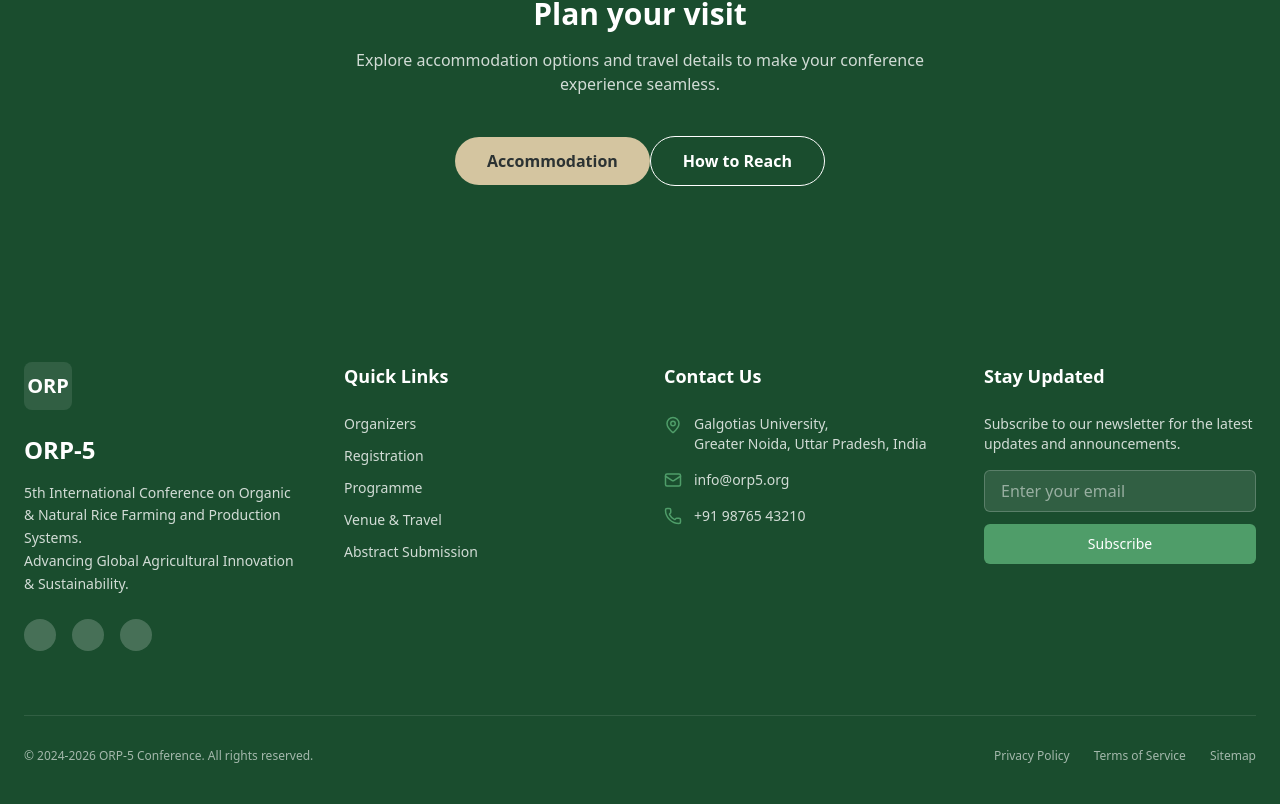
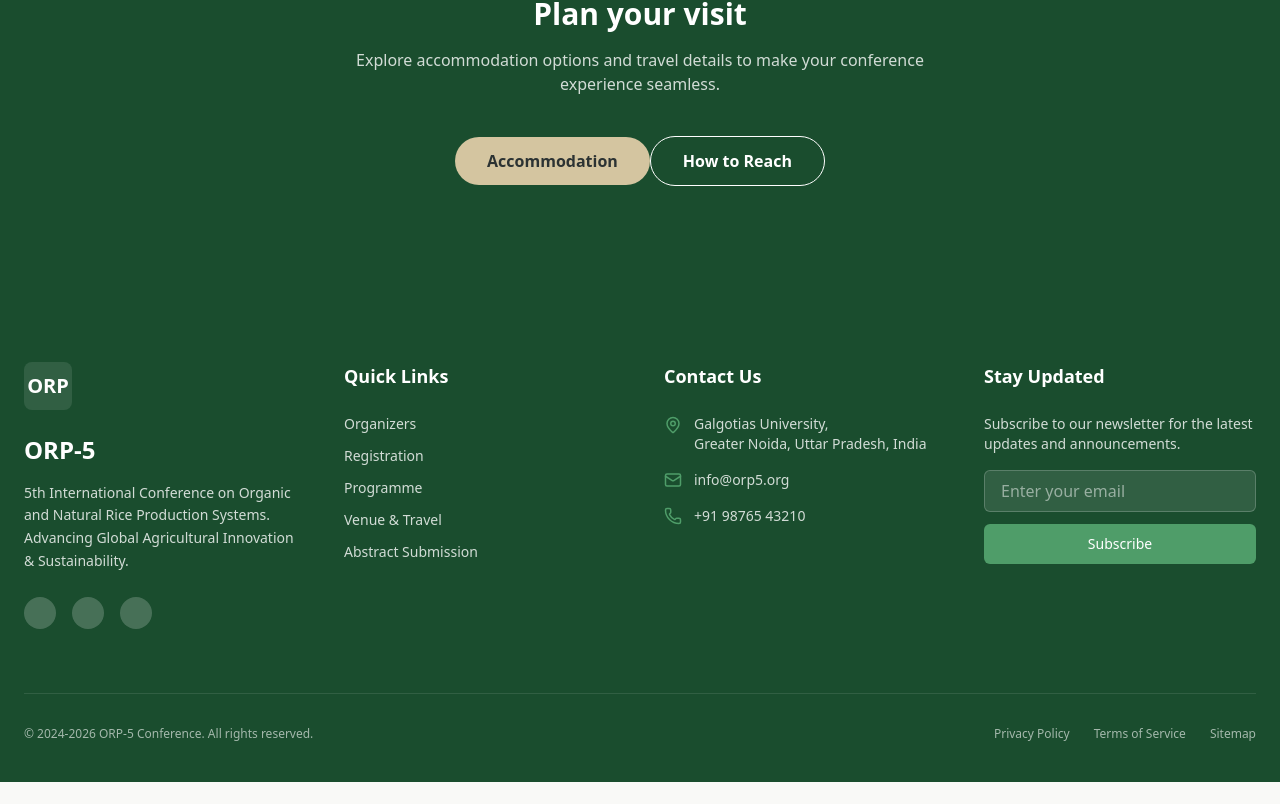
Before and after one commit to Anand2842/college, a Next.js app in the folder orp5-platform/: page /venue in a window 1280 px wide. Shown: the part 2916-3720 px from the top of the page. After the commit the page ends 3698 px from the top, so only its background shows below. Built offline with nearby package versions, Linux system fonts and the light colour scheme; no server answers; the database is empty.

Commit message:
Update conference title, metadata, and hero section

```diff
--- a/orp5-platform/src/app/about/metadata.ts
+++ b/orp5-platform/src/app/about/metadata.ts
@@ -2,7 +2,7 @@ import { createPageMetadata } from '@/lib/metadata';
 
 export const metadata = createPageMetadata({
     title: 'About ORP-5',
-    description: 'Learn about the 5th International Conference on Organic Rice Farming - objectives, organizers, vision, and our commitment to sustainable agriculture.',
+    description: 'Learn about the 5th International Conference on Organic and Natural Rice Production Systems - objectives, organizers, vision, and our commitment to sustainable agriculture.',
     path: '/about',
     keywords: ['organic rice', 'conference objectives', 'sustainable farming', 'rice agriculture', 'ORP-5 about'],
 });
--- a/orp5-platform/src/app/admin/pages/home/page.tsx
+++ b/orp5-platform/src/app/admin/pages/home/page.tsx
@@ -143,13 +143,13 @@ export default function HomepageEditor() {
                                     label="Highlighted Text (Gold)"
                                     value={headlineParts.highlight}
                                     onChange={(e: React.ChangeEvent<HTMLInputElement>) => setHeadlineParts(p => ({ ...p, highlight: e.target.value }))}
-                                    placeholder="Organic Rice"
+                                    placeholder="Organic and Natural Rice"
                                 />
                                 <AdminInput
                                     label="Bottom Text"
                                     value={headlineParts.post}
                                     onChange={(e: React.ChangeEvent<HTMLInputElement>) => setHeadlineParts(p => ({ ...p, post: e.target.value }))}
-                                    placeholder="Farming"
+                                    placeholder="Production Systems"
                                 />
                             </div>
 
--- a/orp5-platform/src/app/layout.tsx
+++ b/orp5-platform/src/app/layout.tsx
@@ -19,8 +19,11 @@ const merriweather = Merriweather({
 
 export const metadata: Metadata = {
   metadataBase: new URL(process.env.NEXT_PUBLIC_SITE_URL || 'https://orp5.org'),
-  title: "ORP-5 Conference",
-  description: "5th International Conference on Organic & Natural Rice Farming",
+  title: {
+    template: '%s | ORP-5',
+    default: '5th International Conference on Organic and Natural Rice Production Systems'
+  },
+  description: "5th International Conference on Organic and Natural Rice Production Systems",
   verification: {
     google: 'zRwQmTsh44vfMqOPfNQTG9qQ_TUUg9KfSGA3LbXK41A',
   },
--- a/orp5-platform/src/app/page.tsx
+++ b/orp5-platform/src/app/page.tsx
@@ -24,10 +24,10 @@ const iconMap: Record<string, LucideIcon> = {
 };
 
 export const metadata = createPageMetadata({
-  title: '5th International Conference on Organic Rice Farming',
-  description: 'Join ORP-5 for cutting-edge discussions on sustainable organic rice farming, featuring leading experts, workshops, and networking opportunities.',
+  title: '5th International Conference on Organic and Natural Rice Production Systems',
+  description: 'Join ORP-5 for cutting-edge discussions on sustainable organic and natural rice production, featuring leading experts, workshops, and networking opportunities.',
   path: '/',
-  keywords: ['organic rice farming', 'sustainable agriculture', 'rice conference', 'ORP-5', 'agriculture symposium'],
+  keywords: ['organic rice', 'natural farming', 'sustainable agriculture', 'rice conference', 'ORP-5', 'production systems'],
 });
 
 export const revalidate = 0; // Ensure dynamic fetching for now, or use revalidatePath
@@ -36,13 +36,35 @@ export default async function Home() {
   let cmsData = null;
   try {
     cmsData = await getHomepageData();
+    console.log(`[${new Date().toISOString()}] Homepage Data Fetched:`, cmsData ? "Success" : "Failed");
   } catch (error) {
     console.error("Error fetching homepage data:", error);
   }
 
   // Fallback default data if CMS returns null (first load before admin save)
   const defaultData: any = {
-    // ... existing content ...
+    hero: {
+      headline: "5th International Conference on <br /> <span class='text-rice-gold'>Organic and Natural Rice</span> <br /> Production Systems",
+      subheadline: "Cultivating a Sustainable Future",
+      backgroundImage: "https://images.unsplash.com/photo-1536617621972-e5659779df3a?q=80&w=2938&auto=format&fit=crop"
+    },
+    partners: [
+      { id: "p1", name: "Organizer 1", logoUrl: "" },
+      { id: "p2", name: "Organizer 2", logoUrl: "" },
+      { id: "p3", name: "Organizer 3", logoUrl: "" }
+    ],
+    themes: [],
+    speakers: [],
+    programme: {},
+    dates: [],
+    whyJoin: [],
+    gallery: [],
+    faq: [],
+    venue: {
+      title: "Conference Venue",
+      description: "Join us at our world-class facility.",
+      address: "123 Conference Center Dr."
+    }
   };
 
   const data = cmsData || defaultData;
--- a/orp5-platform/src/app/registration/metadata.ts
+++ b/orp5-platform/src/app/registration/metadata.ts
@@ -2,7 +2,7 @@ import { createPageMetadata } from '@/lib/metadata';
 
 export const metadata = createPageMetadata({
     title: 'Delegate Registration',
-    description: 'Register for ORP-5 Conference - Choose from various delegate categories and secure your spot at the premier organic rice farming event.',
+    description: 'Register for ORP-5 Conference - Choose from various delegate categories and secure your spot at the premier organic and natural rice production systems event.',
     path: '/registration',
     keywords: ['conference registration', 'delegate registration', 'ORP-5 signup', 'register for conference'],
 });
--- a/orp5-platform/src/app/submission/metadata.ts
+++ b/orp5-platform/src/app/submission/metadata.ts
@@ -2,7 +2,7 @@ import { createPageMetadata } from '@/lib/metadata';
 
 export const metadata = createPageMetadata({
     title: 'Abstract Submission',
-    description: 'Submit your research abstract to ORP-5 Conference - Share your work on organic rice farming and sustainable agriculture practices.',
+    description: 'Submit your research abstract to ORP-5 Conference - Share your work on organic and natural rice production systems and sustainable agriculture practices.',
     path: '/submission',
     keywords: ['abstract submission', 'research paper', 'call for papers', 'submit abstract', 'ORP-5 submission'],
 });
--- a/orp5-platform/src/app/themes/page.tsx
+++ b/orp5-platform/src/app/themes/page.tsx
@@ -3,7 +3,7 @@ import { Metadata } from 'next';
 
 export const metadata: Metadata = {
     title: 'Themes | ORP-5 Conference',
-    description: '5th International Conference on Organic & Natural Rice Farming',
+    description: '5th International Conference on Organic and Natural Rice Production Systems',
 };
 
 import { Navbar } from "@/components/organisms/Navbar";
@@ -107,7 +107,7 @@ export default async function ThemesPage() {
                     <div className="bg-earth-green/10 rounded-3xl p-12 md:p-16 border border-earth-green/20 flex flex-col md:flex-row items-center justify-between gap-8">
                         <div>
                             <h2 className="text-3xl font-serif font-bold text-charcoal mb-4">Submit your abstract aligned with any ORP-5 theme.</h2>
-                            <p className="text-gray-700">Contribute to the global discussion on organic rice farming.</p>
+                            <p className="text-gray-700">Contribute to the global discussion on organic and natural rice production.</p>
                         </div>
                         <Link href="/submission-guidelines">
                             <button className="bg-earth-green hover:bg-earth-green/90 text-white font-bold py-4 px-8 rounded-lg shadow-lg flex items-center gap-2 transition-transform hover:-translate-y-1">
--- a/orp5-platform/src/components/organisms/Footer.tsx
+++ b/orp5-platform/src/components/organisms/Footer.tsx
@@ -14,7 +14,7 @@ export function Footer() {
                         </div>
                         <h3 className="font-serif text-2xl font-bold mb-4">ORP-5</h3>
                         <p className="text-white/80 text-sm leading-relaxed mb-6">
-                            5th International Conference on Organic & Natural Rice Farming and Production Systems.
+                            5th International Conference on Organic and Natural Rice Production Systems.
                             <br />
                             Advancing Global Agricultural Innovation & Sustainability.
                         </p>
--- a/orp5-platform/src/components/organisms/Hero.tsx
+++ b/orp5-platform/src/components/organisms/Hero.tsx
@@ -16,8 +16,8 @@ import Image from "next/image";
 import { Globe, Sprout, Leaf } from "lucide-react";
 
 export function Hero({
-    headline = "Organic & Natural Rice Farming and Production Systems",
-    subheadline = "Advancing Sustainable Organic & Natural Rice Farming Worldwide 21-25 September 2026 | Galgotias University, Greater Noida, India",
+    headline = "Organic and Natural Rice Production Systems",
+    subheadline = "Advancing Sustainable Organic and Natural Rice Production Worldwide 21-25 September 2026 | Galgotias University, Greater Noida, India",
     backgroundImage = "https://images.unsplash.com/photo-1500937386664-56d1dfef3854?q=80&w=2940&auto=format&fit=crop",
     partners = []
 }: HeroProps) {
@@ -46,14 +46,14 @@ export function Hero({
 
                     {/* Main Headline */}
                     <h1 className="font-serif text-4xl md:text-6xl lg:text-7xl font-bold leading-none mb-6 text-white drop-shadow-2xl">
-                        <span className="block mb-2 text-rice-gold">Organic & Natural Rice</span>
-                        <span className="block text-3xl md:text-5xl lg:text-6xl font-normal text-white">Farming and Production Systems</span>
+                        <span className="block mb-2 text-rice-gold">Organic and Natural Rice</span>
+                        <span className="block text-3xl md:text-5xl lg:text-6xl font-normal text-white">Production Systems</span>
                         <span className="block text-xl md:text-3xl font-light mt-4 italic text-white/80">(5th International Conference)</span>
                     </h1>
 
                     {/* Subtitle / Date & Venue */}
                     <div className="text-lg md:text-2xl text-white/90 mb-10 font-light max-w-4xl mx-auto leading-relaxed tracking-wide">
-                        <p className="mb-2">Advancing Sustainable Organic & Natural Rice Farming Worldwide</p>
+                        <p className="mb-2">Advancing Sustainable Organic and Natural Rice Production Worldwide</p>
                         <p className="font-semibold text-white text-xl md:text-3xl mt-2">
                             21–25 September 2026 <span className="mx-2 text-rice-gold">|</span> Galgotias University, Greater Noida, India
                         </p>
@@ -84,12 +84,12 @@ export function Hero({
                     {/* Collaborating Partners Wrapper - Added margin top to separate from buttons */}
                     {partners && partners.length > 0 && (
                         <div className="flex flex-col items-center animate-in fade-in slide-in-from-bottom-4 duration-1000 delay-300">
-                            <p className="text-xs font-bold uppercase tracking-widest text-white/60 mb-6 drop-shadow-md">In Collaboration With</p>
-                            <div className="flex flex-wrap justify-center items-center gap-6 md:gap-8">
+                            <p className="text-xs font-bold uppercase tracking-widest text-white/60 mb-6 drop-shadow-md">Jointly organized by</p>
+                            <div className="flex flex-wrap justify-center items-start gap-8 md:gap-12">
                                 {partners.slice(0, 3).map((partner: any, index: number) => {
                                     const Icon = index % 3 === 0 ? Globe : (index % 3 === 1 ? Sprout : Leaf);
                                     return (
-                                        <div key={partner.id || index} className="group relative">
+                                        <div key={partner.id || index} className="group flex flex-col items-center gap-3 w-28 md:w-32">
                                             <div className="w-16 h-16 md:w-20 md:h-20 bg-white/90 backdrop-blur-sm rounded-full flex items-center justify-center shadow-lg group-hover:bg-white group-hover:scale-110 transition-all duration-300 relative">
                                                 {partner.logoUrl ? (
                                                     <Image
@@ -103,8 +103,8 @@ export function Hero({
                                                     <Icon className="text-earth-green w-8 h-8" strokeWidth={1.5} />
                                                 )}
                                             </div>
-                                            {/* Tooltip-like name on hover */}
-                                            <span className="absolute -bottom-8 left-1/2 -translate-x-1/2 text-[10px] md:text-xs text-white opacity-0 group-hover:opacity-100 transition-opacity whitespace-nowrap bg-black/50 px-2 py-0.5 rounded">
+                                            {/* Name always visible */}
+                                            <span className="text-[10px] md:text-xs text-white text-center font-bold uppercase tracking-wide leading-tight drop-shadow-md">
                                                 {partner.name}
                                             </span>
                                         </div>
--- a/orp5-platform/src/lib/cms.ts
+++ b/orp5-platform/src/lib/cms.ts
@@ -99,7 +99,7 @@ export async function getImportantDatesPageData() {
     const defaultData = {
         hero: {
             headline: "Important Dates",
-            subheadline: "Stay updated with the key milestones for the 5th International Conference on Organic Rice Farming."
+            subheadline: "Stay updated with the key milestones for the 5th International Conference on Organic and Natural Rice Production Systems."
         },
         intro: {
             title: "Master Schedule",
@@ -203,7 +203,7 @@ export async function getRegistrationPageData() {
     const { data: categories } = await supabase.from('RegistrationCategory').select('*').order('order');
 
     const defaultData = {
-        hero: { headline: "Registration", subheadline: "Join us for the 5th International Conference on Organic Rice Farming.", statusText: "Registration OPEN" },
+        hero: { headline: "Registration", subheadline: "Join us for the 5th International Conference on Organic and Natural Rice Production Systems.", statusText: "Registration OPEN" },
         whoCanParticipate: {
             title: "Who Can Participate in ORP-5?",
             description: "The 5th International Conference on Organic and Natural Rice Farming and Production Systems (ORP5) is open to a wide range of national and international stakeholders involved in advancing sustainable, organic, and climate-resilient rice-based agri-food systems. Participation is encouraged from:",
```
Also changed, not shown: orp5-platform/src/lib/supabase-admin.ts (+8 -0 lines).
